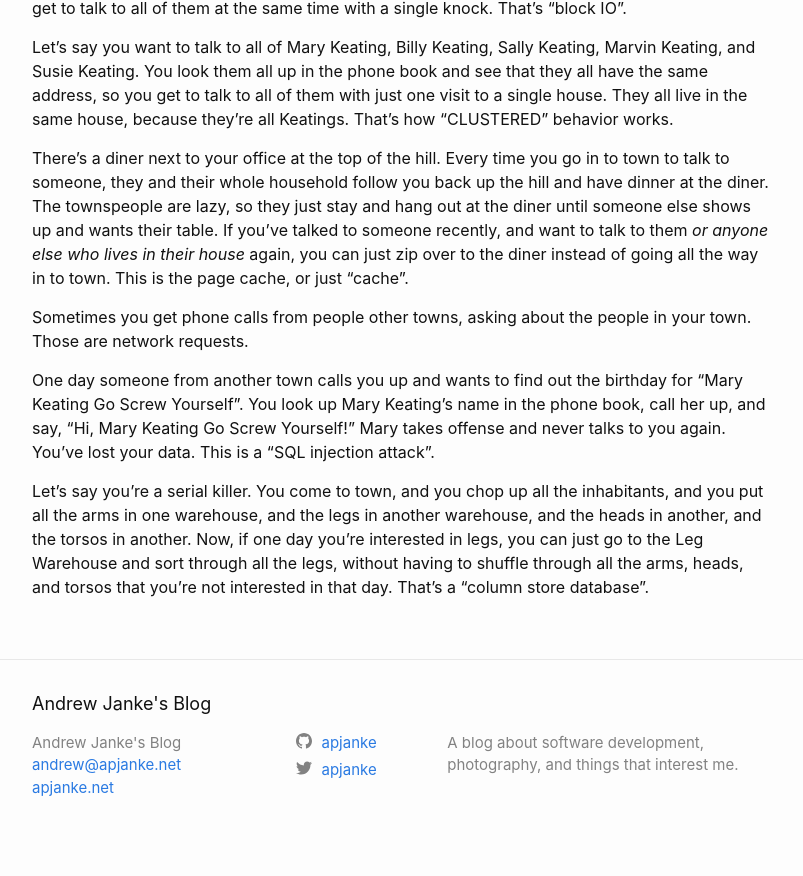
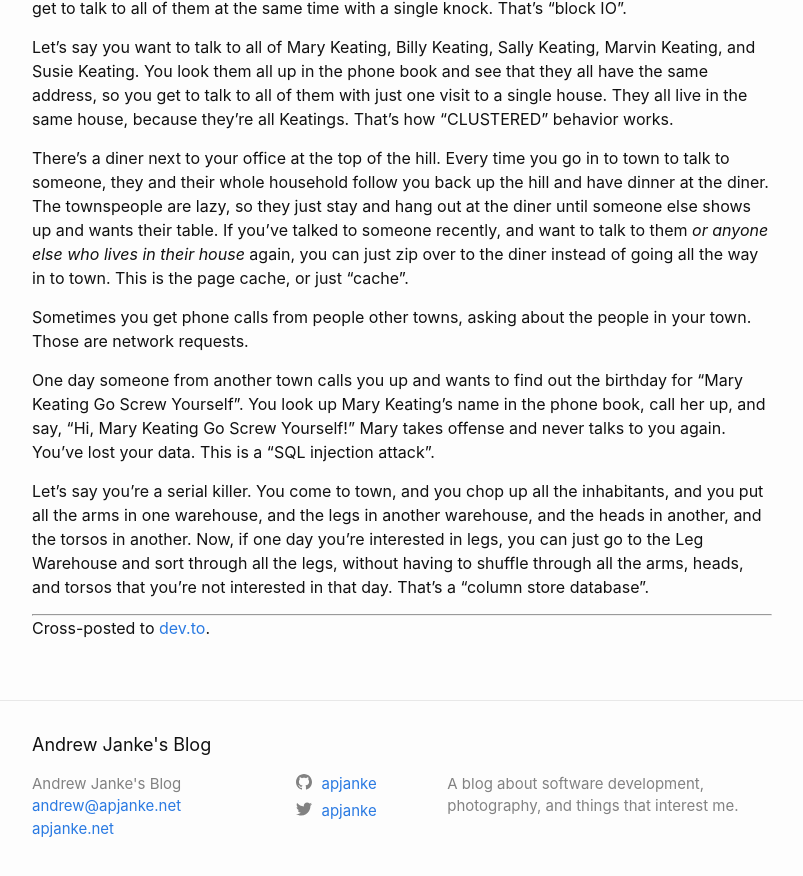
Before and after one commit to apjanke/apjanke-blog-jekyll, a Jekyll site: the page built from _posts/2021-01-26-the-town-analogy-for-database-architecture.md, in a window 1280 px wide and 900 px high, scrolled down 713 px. Shown: the top 876 px of the window, without its empty margins (238-1041 px from the left). Built offline with Jekyll 4.4.1, drawn with Linux system fonts in a browser that asks for light colours.

Commit message:
Town Analogy post: add cross-post link to dev.to

```diff
--- a/_posts/2021-01-26-the-town-analogy-for-database-architecture.md
+++ b/_posts/2021-01-26-the-town-analogy-for-database-architecture.md
@@ -9,7 +9,7 @@ categories:
 
 The other day, I was talking with a colleague about the difference between table scans, index scans, and index seeks, and I came up with this analogy to explain how they work in SQL Server.
 
----------------------------------------------------------------------------------------
+-----------------------------------------------------
 
 A database table is like a town. The people in the town are your data. The houses they live in are disk blocks (or "pages"). The plot of land the town sits on is your disk.
 
@@ -34,3 +34,7 @@ Sometimes you get phone calls from people other towns, asking about the people i
 One day someone from another town calls you up and wants to find out the birthday for "Mary Keating Go Screw Yourself". You look up Mary Keating's name in the phone book, call her up, and say, "Hi, Mary Keating Go Screw Yourself!" Mary takes offense and never talks to you again. You've lost your data. This is a "SQL injection attack".
 
 Let's say you're a serial killer. You come to town, and you chop up all the inhabitants, and you put all the arms in one warehouse, and the legs in another warehouse, and the heads in another, and the torsos in another. Now, if one day you're interested in legs, you can just go to the Leg Warehouse and sort through all the legs, without having to shuffle through all the arms, heads, and torsos that you're not interested in that day. That's a "column store database".
+
+-----------------------------------------------------
+
+Cross-posted to [dev.to](https://dev.to/apjanke/the-town-analogy-for-database-architecture-en8).
```
